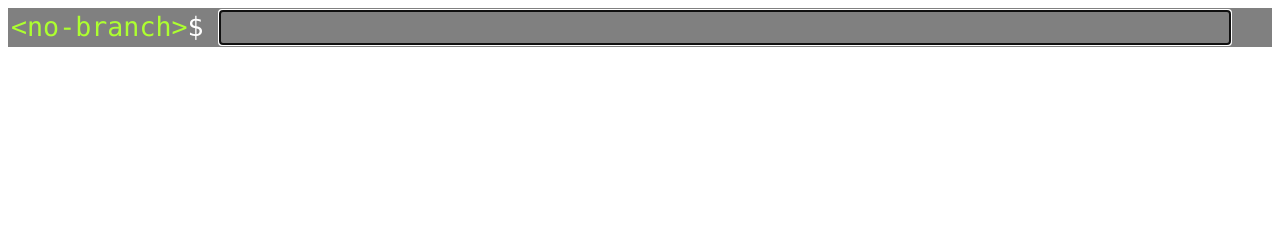
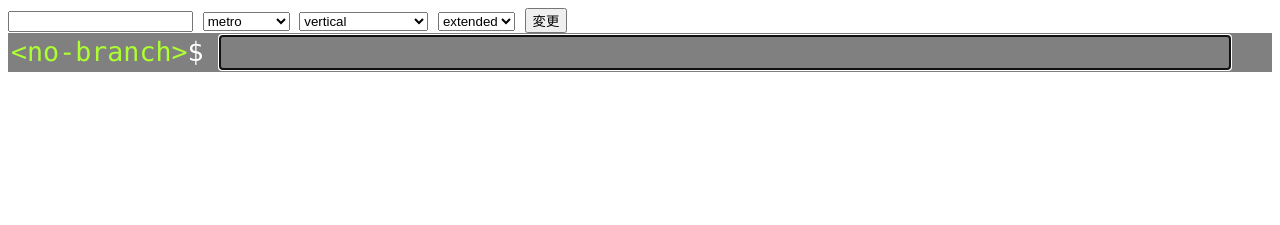
Before and after one commit to eichisanden/git-graph-cli, a plain HTML site: page index.html in a window 1280 px wide. Drawn offline with Linux system fonts and the light colour scheme.

Commit message:
support option

```diff
--- a/index.html
+++ b/index.html
@@ -7,6 +7,24 @@
     <link rel="stylesheet" type="text/css" href="css/app.css" />
   </head>
   <body>
+    <div>
+      <input type="text" id="author">
+      <select id="template">
+        <option value="metro">metro</option>
+        <option value="blackarrow">blackarrow</option>
+      </select>
+      <select id="orientation">
+        <option value="vertical">vertical</option>
+        <option value="vertical-reverse">vertical-reverse</option>
+        <option value="horizontal">horizontal</option>
+        <option value="horizontal-reverse">horizontal-reverse</option>
+      </select>
+      <select id="mode">
+        <option value="extended">extended</option>
+        <option value="compact">compact</option>
+      </select>
+      <button id="change-button">変更</button>
+    </div>
     <div class="cli-bk">
       <span class="cli-prmpt">
         <span id="branch-name" class="branch-name">&lt;no-branch&gt;</span>$
--- a/js/app.js
+++ b/js/app.js
@@ -1,10 +1,17 @@
 $(() => {
   'use strict';
-  const gitGraph = new GitGraph();
+  let gitGraph = new GitGraph({
+      template: $('#template').val(),
+      reverseArrow: false,
+      orientation: $('#orientation').val(),
+      mode: $('#mode').val(),
+      author: $('#author').val()
+  });
   const branches = {};
   let checkoutBranch;
   const $cliResponse = $('#cli-response');
   const $branchName = $('#branch-name');
+  const $chagenButton = $('#change-button');
 
   function cli(input) {
     $cliResponse.text('');
@@ -28,7 +35,7 @@ $(() => {
           gitGraph.commit(message.replace(/^['"]|['"]$/g, ''));
         } else {
           // commit without message.
-          gitGraph.commit();
+          gitGraph.commit(' ');
         }
         break;
 
@@ -98,4 +105,14 @@ $(() => {
     }
   });
 
+  // change settings
+  $chagenButton.click(() => {
+    gitGraph = new GitGraph({
+      template: $('#template').val(),
+      reverseArrow: false,
+      orientation: $('#orientation').val(),
+      mode: $('#mode').val(),
+      author: $('#author').val()
+    });;
+  });
 });
```
